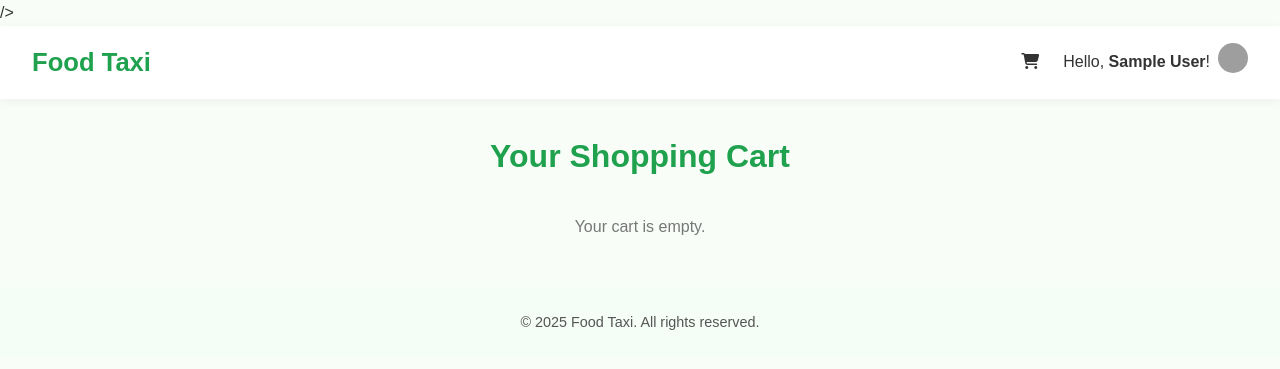
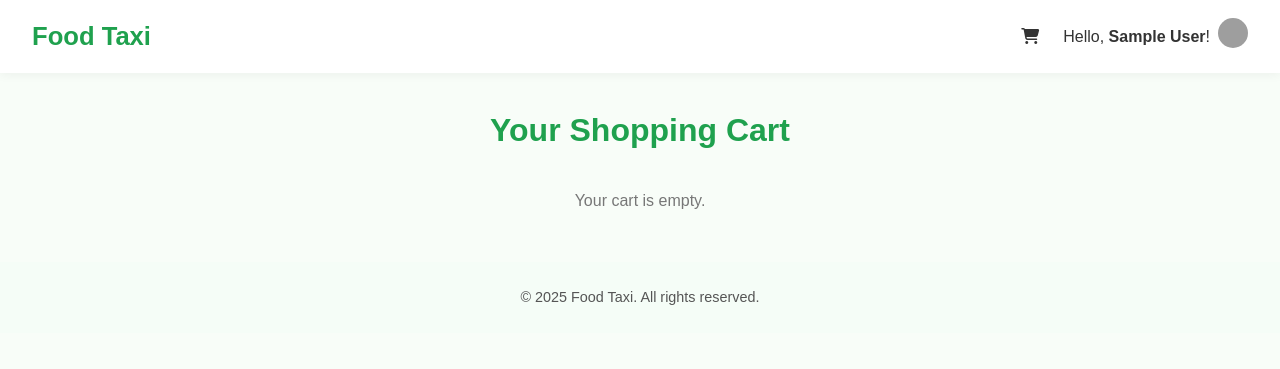
Before and after one commit to RR-Villegas/foodtaxi-dev-open, a Flask app: page /cart in a window 1280 px wide. Shown: the top 369 px of the page. Run offline with Flask 3, Linux system fonts and the light colour scheme; the visitor is signed in with stand-in values (Sample User, id 1); data that the repository does not hold is empty; grey boxes are pictures that could not be loaded.

Commit message:
cleaned nav

```diff
--- a/foodtaxi-dev/templates/navin.html
+++ b/foodtaxi-dev/templates/navin.html
@@ -1,79 +1,35 @@
 <!DOCTYPE html>
 <html lang="en">
 <head>
-    <meta charset="UTF-8" />
-    <meta name="viewport" content="width=device-width, initial-scale=1.0" />
-    <meta name="description" content="This is my first webpage" />
+  <meta charset="UTF-8">
+  <meta name="viewport" content="width=device-width, initial-scale=1.0">
+  <meta name="description" content="Food Taxi - Your Online Food Marketplace">
+  <title>{% block title %}Food Taxi{% endblock %}</title>
+
+  <link rel="stylesheet" href="{{ url_for('static', filename='css/style.css') }}">
+  <link rel="stylesheet" href="{{ url_for('static', filename='css/cart.css') }}">
   <link rel="stylesheet" href="{{ url_for('static', filename='css/notification.css') }}">
-
-    <link
-      rel="stylesheet"
-      href="https://cdnjs.cloudflare.com/ajax/libs/font-awesome/6.4.0/css/all.min.css"
-    />
-
-    <title>{% block title %}Food Taxi{% endblock %}</title>
-    <link
-      rel="stylesheet"
-      href="{{ url_for('static', filename='css/style.css') }}"
-    />
-    <link
-      rel="stylesheet"
-      href="{{ url_for('static', filename='css/cart.css') }}"
-    />
-    <link
-      rel="stylesheet"
-      href="{{ url_for('static', filename='css/notification.css') }}">
-    />
-    <link
-      rel="stylesheet"
-      href="{{ url_for('static', filename='css/category.css') }}"
-    />
-    <link
-      rel="icon"
-      href="{{ url_for('static', filename='favicon.ico') }}"
-      type="image/x-icon"
-    />
-    <link
-      rel="stylesheet"
-      href="https://fonts.googleapis.com/css2?family=Roboto&display=swap"
-    />
+  <link rel="stylesheet" href="{{ url_for('static', filename='css/category.css') }}">
+  <link rel="stylesheet" href="https://cdnjs.cloudflare.com/ajax/libs/font-awesome/6.4.0/css/all.min.css">
+  <link rel="stylesheet" href="https://fonts.googleapis.com/css2?family=Roboto&display=swap">
+  <link rel="icon" href="{{ url_for('static', filename='favicon.ico') }}" type="image/x-icon">
 </head>
 <body>
-
-    <!-- Global Notification Container -->
   <div id="notification-container" class="notification-container"></div>
 
-
-
-
- <!-- Notification JS -->
-
-
-
   <script src="{{ url_for('static', filename='js/notification.js') }}"></script>
-
-
-
-
-
 
   <header>
       <nav>
         <a href="{{ url_for('reload') }}" class="title-btn">Food Taxi</a>
 
         <ul>
-
-
-          <!-- My Products button (left of Cart) -->
           {% if session.user_type == 'seller' %}
           <li class="nav-item">
             <a href="{{ url_for('seller_products') }}" class="nav-link">My Products</a>
           </li>
-
           {% endif %}
 
-
-        <!-- Cart button -->
           <li class="cart-link">
             <a href="{{ url_for('cart') }}" class="cartbutton">
               <i class="fas fa-shopping-cart"></i>
@@ -92,13 +48,12 @@
                 <li><a href="{{ url_for('profile') }}">Profile</a></li>
                 <li><a href="{{ url_for('settings') }}">Settings</a></li>
                 <li><a href="{{ url_for('orders') }}">My Orders</a></li>
-
-      {% if user_type == 'buyer' %}
+                {% if session.user_type == 'buyer' %}
                 <li><a href="{{ url_for('become_seller') }}">Become Seller</a></li>
                 <li><a href="{{ url_for('become_rider') }}">Become Rider</a></li>
-      {% elif user_type == 'seller' %}
+                {% elif session.user_type == 'seller' %}
                 <li><a href="{{ url_for('seller_dashboard') }}">Seller Dashboard</a></li>
-      {% elif user_type == 'rider' %}
+                {% elif session.user_type == 'rider' %}
                 <li><a href="{{ url_for('rider_dashboard') }}">Rider Dashboard</a></li>
                 {% endif %}
                 <li><a href="{{ url_for('logout') }}">Logout</a></li>
```
Also changed, not shown: 2 other files. Lines whose indentation alone changed are shown as unchanged.
